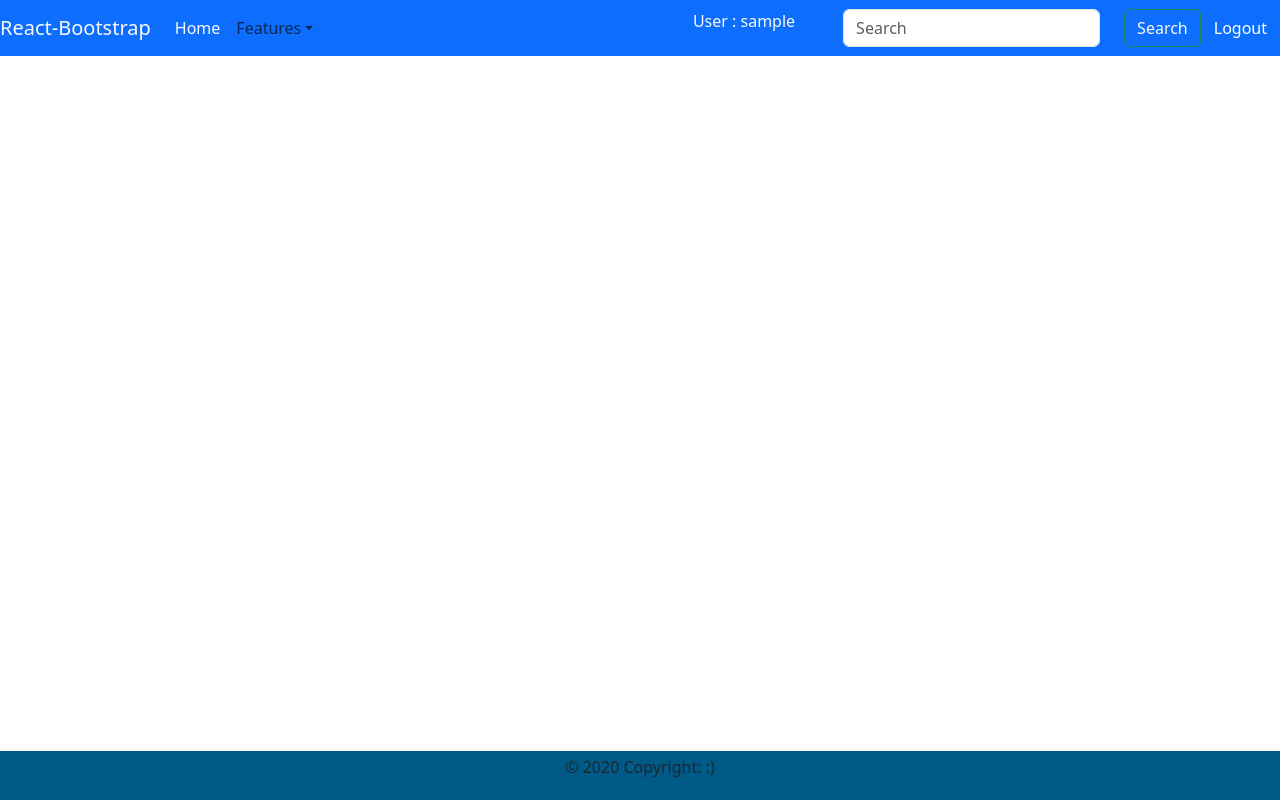
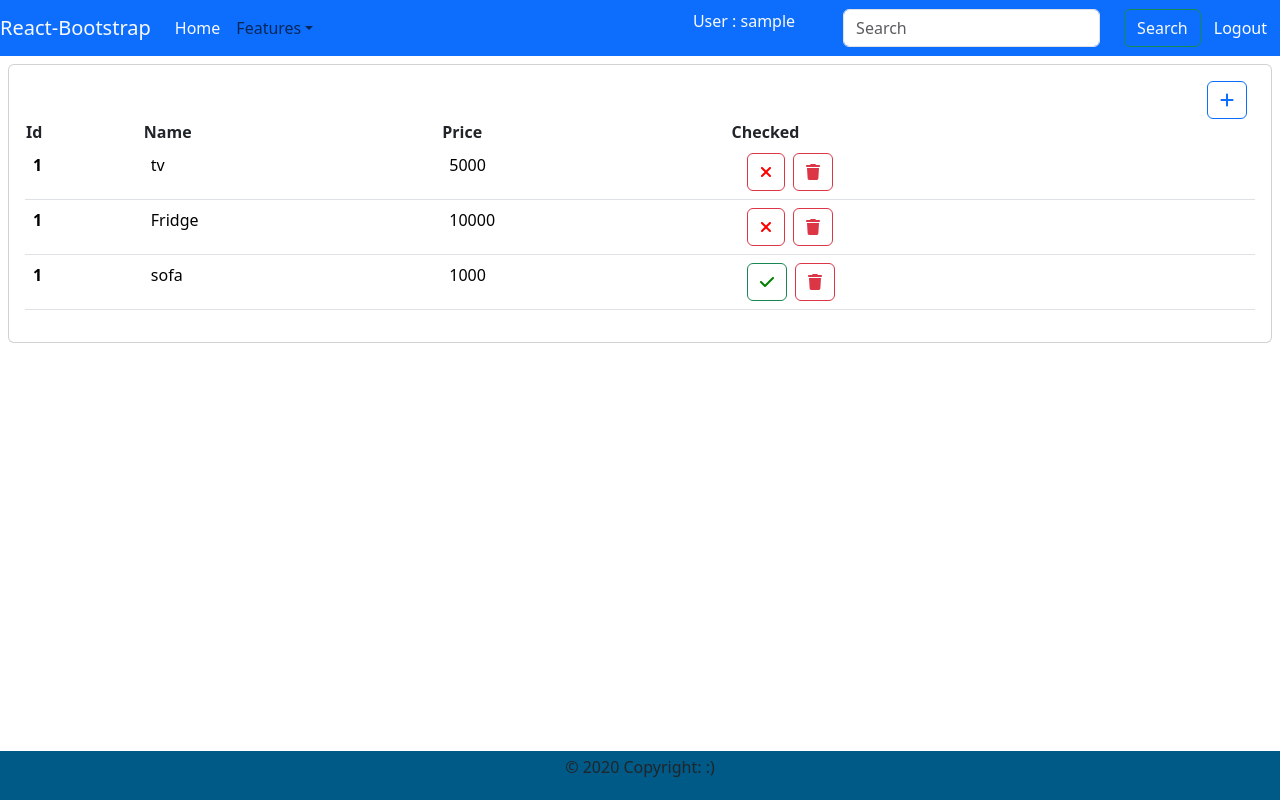
Before and after one commit to smartcoder007/ui-repo, a React (Create React App) app in the folder react-webui/: page /product in a window 1280 px wide. Built offline with nearby package versions, Linux system fonts and the light colour scheme; data requests are answered from the project's data file; sample sign-in values are in the browser's storage.

Commit message:
add features

```diff
--- /dev/null
+++ b/react-webui/data/db.json
@@ -0,0 +1,22 @@
+{
+  "products": [
+    {
+      "id": 1,
+      "name": "tv",
+      "price": 5000,
+      "checked": false
+    },
+    {
+      "id": 1,
+      "name": "Fridge",
+      "price": 10000,
+      "checked": false
+    },
+    {
+      "id": 1,
+      "name": "sofa",
+      "price": 1000,
+      "checked": true
+    }
+  ]
+}
--- /dev/null
+++ b/react-webui/src/app/ProductRepository.js
@@ -0,0 +1,34 @@
+import axios from "axios";
+
+export const productsApi=axios.create({
+    baseURL:"http://localhost:9000"
+})
+
+
+export const getProducts=()=>{
+
+    return productsApi.get("/products")
+}
+
+export const deleteProduct=(product)=>{
+
+    return productsApi.delete(`/products/${product.id}`);
+}
+
+export const getProduct=(id)=>{
+
+    return productsApi.get(`/products/${id}`);
+}
+export const checkProduct=(product)=>{
+
+    return productsApi.patch(`/products/${product.id}`,{checked:!product.checked});
+}
+export const saveProduct=(product)=>{
+
+    return productsApi.post(`/products`,product);
+}
+
+export const updateProduct=(product)=>{
+
+    return productsApi.put(`/products/${product.id}`,product);
+}
--- a/react-webui/src/components/Header/Header.js
+++ b/react-webui/src/components/Header/Header.js
@@ -61,7 +61,7 @@ const Header = (props) => {
               User Registration2
             </NavDropdown.Item>
             <NavDropdown.Item href="/users">Users</NavDropdown.Item>
-
+              <NavDropdown.Item href="/product">Product</NavDropdown.Item>
             <NavDropdown.Divider />
             <NavDropdown.Item href="#action/3.4">
               Separated link
--- a/react-webui/src/navigation/RouterConfig.js
+++ b/react-webui/src/navigation/RouterConfig.js
@@ -9,6 +9,7 @@ import { UserForm } from "../pages/UserForm/UserForm";
 import { UserForm1 } from "../pages/UserForm/UserForm1";
 import { UserInfo } from "../pages/UserInfo/UserInfo";
 import { Signup } from "../pages/Signup/Signup";
+import  Product from "../pages/Product/Product";
 
 const RouterConfig = () => {
   const userToken = useSelector((state) => state.AppReducer.userInfo);
@@ -47,6 +48,11 @@ const RouterConfig = () => {
           isTokenAvailable={userToken}
           component={UserForm1}
         />
+        <AuthRoute
+            path="/product"
+            isTokenAvailable={userToken}
+            component={Product}
+        />
       </Switch>
     </div>
   );
--- /dev/null
+++ b/react-webui/src/pages/Product/Product.js
@@ -0,0 +1,147 @@
+import React, {useEffect, useState} from 'react'
+import '../../App.css';
+import {FontAwesomeIcon} from '@fortawesome/react-fontawesome';
+import {faCheck,  faPlus, faTrash, faXmark} from "@fortawesome/free-solid-svg-icons";
+import {checkProduct, deleteProduct, getProducts, saveProduct} from '../../app/ProductRepository';
+import Swal from 'sweetalert2';
+
+
+function Product() {
+
+    const [products, setProducts] = useState([]);
+
+    useEffect(() => {
+        handleGetProducts();
+    }, []);
+
+    const handleGetProducts = () => {
+        getProducts().then(resp => {
+            setProducts(resp.data)
+        }).catch(error => {
+            // Handle error
+            console.error(error);
+        })
+    };
+
+
+    const handleCheckProduct = (product) => {
+        checkProduct(product).then(resp => {
+            const newProducts = products.map(prd => {
+                if (prd.id === product.id) {
+                    prd.checked = !prd.checked;
+                }
+                return prd;
+            })
+            setProducts(newProducts)
+
+        }).catch(err => {
+            console.log(err)
+        })
+    }
+
+    const handleAddProduct = async () => {
+        const {value: formValues} = await Swal.fire({
+            title: 'Add New Product',
+            html: '<input id="swal-input-name" class="swal2-input" placeholder="Name">' + '<input id="swal-input-price" class="swal2-input" type="number" placeholder="Price"><br/>' + '<label class="m-4 fw-bold">Checked</label><input id="swal-input-checked" type="checkbox" class="swal2-checkbox">',
+            focusConfirm: false,
+            preConfirm: () => {
+                const name = Swal.getPopup().querySelector('#swal-input-name').value;
+                const price = Swal.getPopup().querySelector('#swal-input-price').value;
+                const checked = Swal.getPopup().querySelector('#swal-input-checked').value;
+
+                if (!name || !price || !checked) {
+                    Swal.showValidationMessage('All fields are required');
+                }
+
+                return {name, price, checked};
+            }
+        });
+
+        if (formValues) {
+            const {name, price, checked} = formValues;
+
+            const newProduct = {
+                id: 1, name, price: parseFloat(price), checked: checked === 'true'
+            };
+
+            const newProducts = [...products, newProduct];
+            saveProduct(newProduct)
+            setProducts(newProducts);
+        }
+    };
+
+
+    const handleDeleteProduct = (product) => {
+        deleteProduct(product).then(resp => {
+
+            const newProducts = products.filter((prod) => prod.id != product.id)
+            setProducts(newProducts)
+
+        }).catch(err => {
+            console.log(err)
+        })
+
+    }
+
+    return (<div className="p-1 m-1">
+            <div className="card">
+                <div className="card-body">
+                    <div className="d-flex justify-content-end mx-2 ">
+                        <button
+                            className="btn btn-outline-primary "
+                            onClick={() => handleAddProduct()}
+                        >
+                            <FontAwesomeIcon icon={faPlus}/>
+
+                        </button>
+                    </div>
+
+                    <table className="table">
+                        <thead>
+                        <th scope="col">Id</th>
+                        <th scope="col">Name</th>
+                        <th scope="col">Price</th>
+                        <th scope="col">Checked</th>
+                        </thead>
+                        <tbody>
+
+                        {products.map(product => (<tr key={product.id}>
+                                <th scope="row">{product.id}</th>
+                                <td>{product.name}</td>
+                                <td>{product.price}</td>
+                                <td>
+                                    <button
+                                        onClick={() => handleCheckProduct(product)}
+                                        className={product.checked ? 'btn btn-outline-success mx-2 ' : 'btn btn-outline-danger mx-2 '}
+                                    >
+
+                                        <FontAwesomeIcon
+                                            icon={product.checked ? faCheck : faXmark}
+                                            color={product.checked ? 'green' : 'red'}
+                                        ></FontAwesomeIcon>
+
+                                    </button>
+
+                                    <button className='btn btn-outline-danger'
+
+                                            onClick={() => handleDeleteProduct(product)}
+
+                                    >
+                                        <FontAwesomeIcon icon={faTrash}></FontAwesomeIcon>
+                                    </button>
+                                </td>
+                            </tr>
+
+
+                        ))}
+
+                        </tbody>
+                    </table>
+                </div>
+            </div>
+        </div>
+
+    )
+}
+
+export default Product
```
Also changed, not shown: react-webui/package.json (+8 -1 lines), 1 other file (tests, documents, lock files or other folders).
